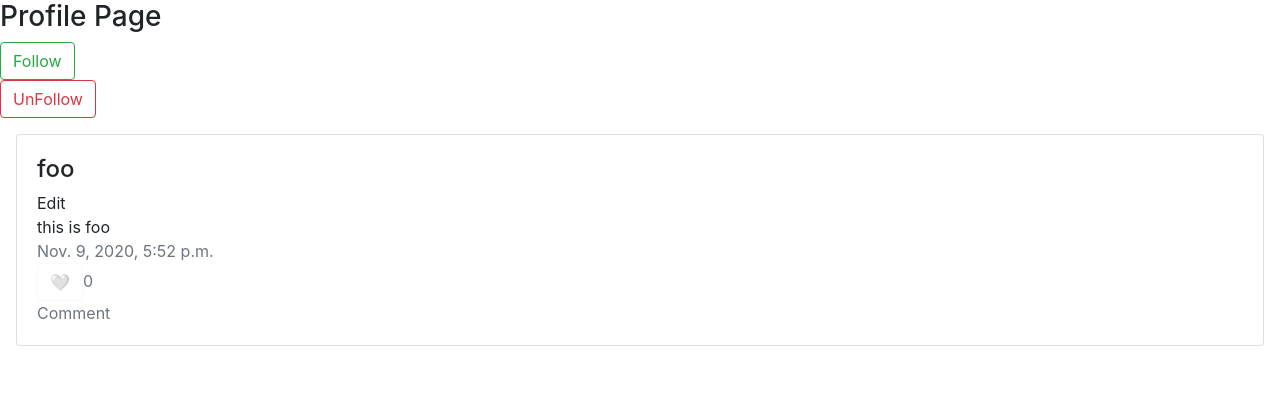
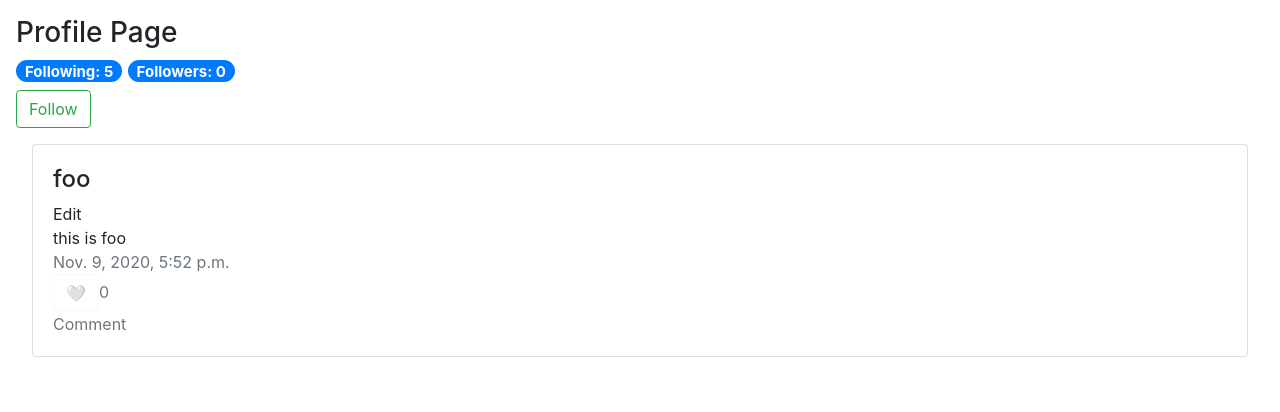
Before and after one commit to meirf57/CS50web-MyProjects, a Django app: a page that uses network/network/templates/network/layout.html in a window 1280 px wide. Shown: the part 56-468 px from the top of the page. Run offline with Django 3.2, Linux system fonts and the light colour scheme; a user stored in the database is signed in; data comes from the database, SQL or seed files in the repository; both versions use the stored data as it was after the commit; parts of the project's set-up code (start-up, migrations or seed data) failed here and were passed over; some libraries are stand-ins or nearby versions.

Commit message:
implemented un/follow button func

```diff
--- a/network/network/admin.py
+++ b/network/network/admin.py
@@ -1,7 +1,8 @@
 from django.contrib import admin
 
-from .models import User, NewPost
+from .models import User, NewPost, Follow
 
 # Register your models here.
 admin.site.register(User)
 admin.site.register(NewPost)
+admin.site.register(Follow)
--- a/network/network/templates/network/layout.html
+++ b/network/network/templates/network/layout.html
@@ -43,8 +43,10 @@
           </nav>
 
         <div class="body">
+            <div style="padding: 1em;">
             {% block body %}
             {% endblock %}
+            </div>
         </div>
     </body>
 </html>
--- a/network/network/templates/network/profile.html
+++ b/network/network/templates/network/profile.html
@@ -10,16 +10,22 @@
     {% endfor %}
     {% endif %}
 
+    <h5><span class="badge badge-pill badge-primary">Following:  {{following}}</span>
+    <span class="badge badge-pill badge-primary">Followers:  {{followers}}</span></span></h4>
+
     {% if user.is_authenticated %}
         {% if user.username != name %}
+            {% if follow != "yes" %}
             <form  action="{% url 'follow' name %}" method="post">
                 {% csrf_token %}
-                <button class="btn btn-outline-success" id="follow" type="submit">Follow</button>
+                <button class="btn btn-outline-success" type="submit">Follow</button>
             </form>
+            {% else %}
             <form  action="{% url 'unfollow' name %}" method="post">
                 {% csrf_token %}
-                <button class="btn btn-outline-danger" id="follow" type="submit">UnFollow</button>
+                <button class="btn btn-outline-danger" type="submit">UnFollow</button>
             </form>
+            {% endif %}
         {% endif %}
     {% endif %}
 
--- a/network/network/views.py
+++ b/network/network/views.py
@@ -4,6 +4,7 @@ from django.db import IntegrityError
 from django.http import HttpResponse, HttpResponseRedirect
 from django.shortcuts import render, redirect
 from django.contrib import messages
+from django.db.models import Q, Count
 from django.urls import reverse
 from django import forms
 
@@ -110,15 +111,26 @@ def profile(request, name):
     try:
         profile = User.objects.get(username=name)
         message = []
+        # if logged in
+        if request.user.username:
+            try:
+                flw = Follow.objects.get(following=name)
+                if flw.profile == request.user.username:
+                    f = 'yes'
+                else:
+                    f = 'other'
+            except:
+                f = ''
         try:
             posts = NewPost.objects.filter(creator=profile)
-            #message.append(f"{profile}, hello!")
         except:
             posts = "not found"
         return render(request, "network/profile.html", {
-            #"messages" : message,
             "posts" : posts,
-            "name" : name
+            "name" : name,
+            "follow" : f,
+            "following" : 5,
+            "followers" : 0
         })
     except:
         message.append(f"{name}, not found!")
@@ -151,7 +163,7 @@ def unfollow(request, name):
     # if post remove item from db that matches user
     if request.method == "POST":
         if request.user.username:
-            Follow.objects.filter(following=name).delete()
+            Follow.objects.filter(Q(profile=request.user.username),Q(following=name)).delete()
             messages.info(request, f"Removed from Following!")
             return redirect('profile', name=name)
         else:
```
Also changed, not shown: network/db.sqlite3, network/network/migrations/0001_initial.py, network/network/migrations/0002_follow.py (deleted), network/network/migrations/0003_auto_20201109_1228.py (deleted).
